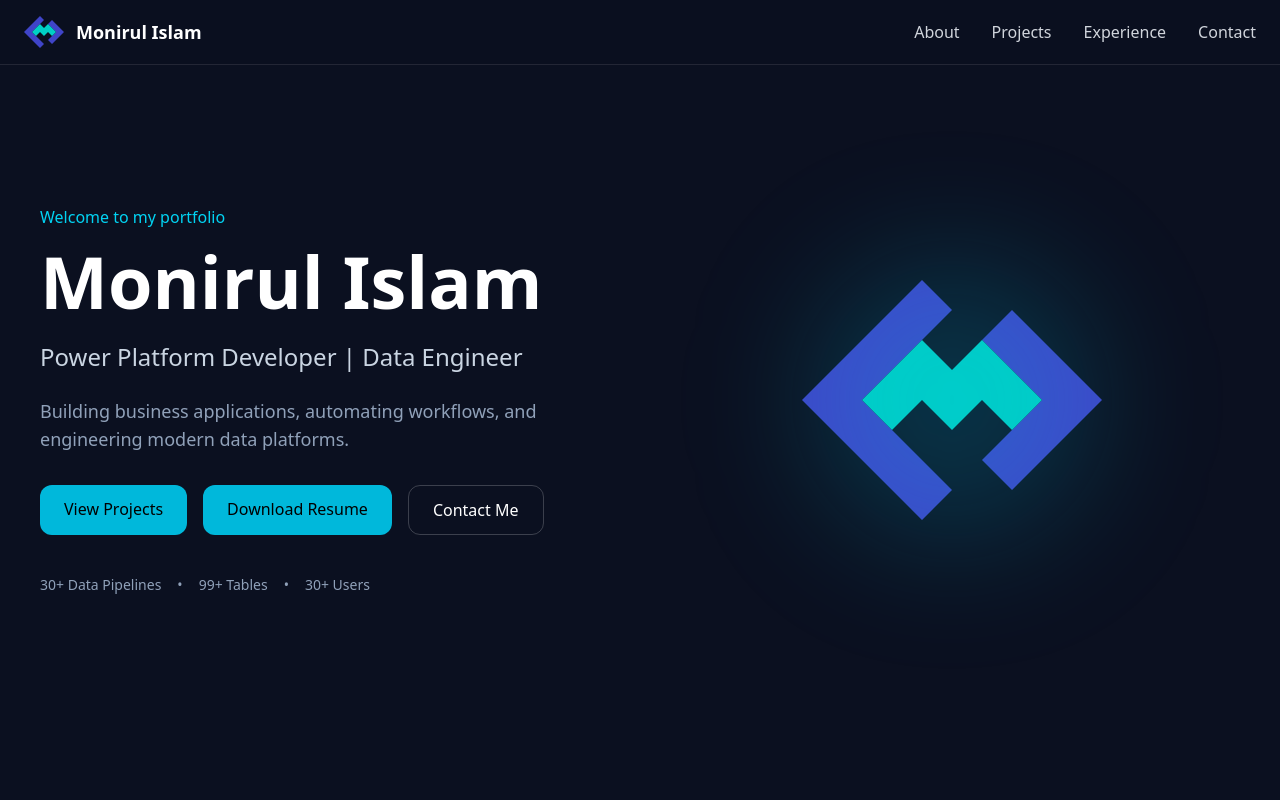
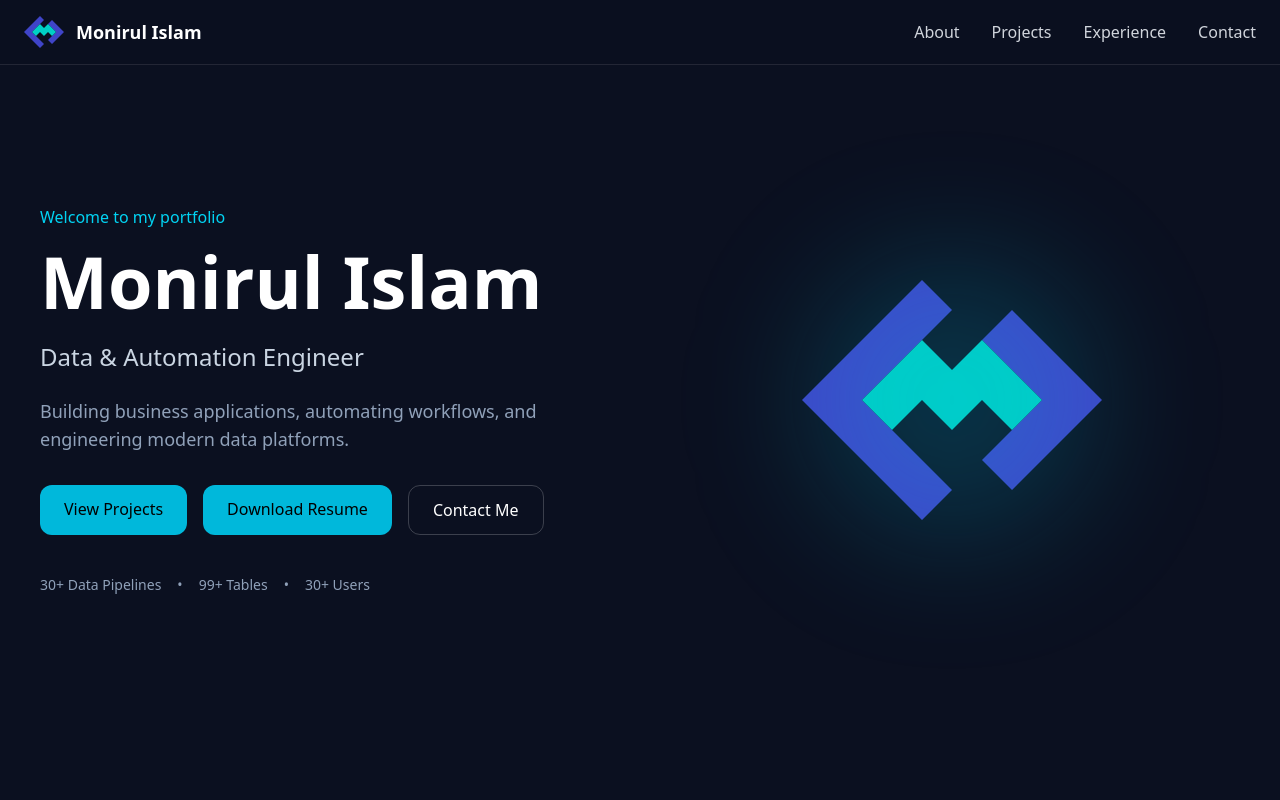
Before and after one commit to monirul-dev/portfolio, a Next.js app: page / in a window 1280 px wide. Shown: the top 800 px of the page. Built offline with nearby package versions, Linux system fonts and the light colour scheme.

Commit message:
update title

```diff
--- a/components/Footer.tsx
+++ b/components/Footer.tsx
@@ -7,7 +7,7 @@ export default function Footer() {
         </p>
 
         <p className="mb-4 text-slate-400">
-          Power Platform Developer | Data Engineer
+          Data & Automation Engineer
         </p>
 
         <p className="text-sm text-slate-500">
--- a/data/content.ts
+++ b/data/content.ts
@@ -7,7 +7,7 @@ import {
 
 export const profile = {
   name: "Monirul Islam",
-  title: "Power Platform Developer | Data Engineer",
+  title: "Data & Automation Engineer",
   tagline:
     "Building business applications, automating workflows, and engineering modern data platforms.",
   email: "monirul@monirulislam.dev",
```
